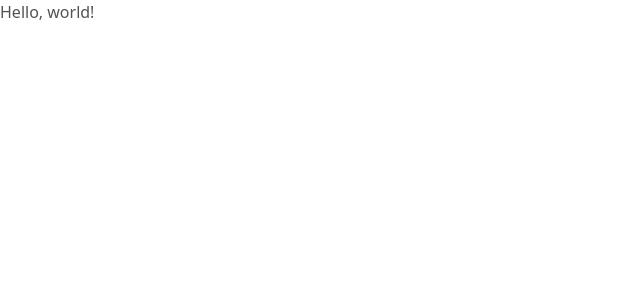
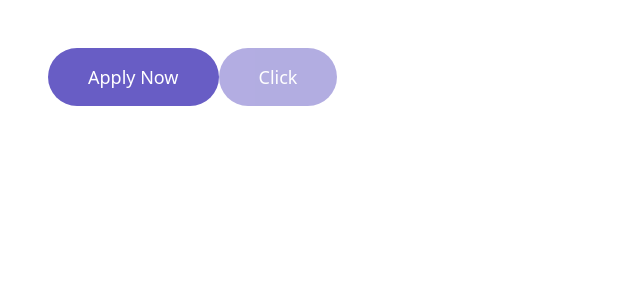
Before and after one commit to NastyaSulina/harbour-space-skill-challenge, a React (Vite) app: page / in a window 1280 px wide. Shown: the top 300 px of the page, without its empty margins (0-640 px from the left). Built offline with nearby package versions, Linux system fonts and the light colour scheme; a web font is replaced by a local one.

Commit message:
add Button component with tests

```diff
--- a/package.json
+++ b/package.json
@@ -37,6 +37,8 @@
         "@types/react": "^19.2.14",
         "@types/react-dom": "^19.2.3",
         "@vitejs/plugin-react": "^5.2.0",
+        "@vitest/coverage-v8": "4.1.4",
+        "clsx": "^2.1.1",
         "eslint": "^9.39.4",
         "eslint-config-prettier": "^10.1.8",
         "eslint-import-resolver-typescript": "^4.4.4",
--- a/src/app/App.tsx
+++ b/src/app/App.tsx
@@ -1,5 +1,10 @@
-function App() {
-    return <div>Hello, world!</div>
-}
+import { Button } from '@shared/ui'
+
+export const App = () => (
+    <main style={{ padding: 48 }}>
+        <Button>Apply Now</Button>
+        <Button isDisabled>Click</Button>
+    </main>
+)
 
 export default App
--- /dev/null
+++ b/src/shared/ui/Button/Button.module.css
@@ -0,0 +1,35 @@
+.root {
+    display: inline-flex;
+    justify-content: center;
+    align-items: center;
+
+    height: 58px;
+    padding: 0 var(--space-10);
+
+    user-select: none;
+
+    font-size: var(--font-size-md);
+    font-weight: var(--font-weight-medium);
+
+    color: var(--color-bg);
+    border-radius: var(--radius-full);
+    background: var(--color-primary);
+
+    transition:
+        background-color 0.2s ease,
+        transform 0.1s ease;
+
+    &:not(:disabled):hover {
+        background: var(--color-primary-hover);
+    }
+
+    &:not(:disabled):active {
+        transform: scale(0.98);
+    }
+}
+
+.disabled {
+    cursor: not-allowed;
+
+    opacity: 0.5;
+}
--- /dev/null
+++ b/src/shared/ui/Button/Button.tsx
@@ -0,0 +1,37 @@
+import cn from 'clsx'
+import { memo, type ButtonHTMLAttributes, type ReactNode, type Ref } from 'react'
+
+import styles from './Button.module.css'
+
+export type ButtonProps = {
+    children: ReactNode
+    isDisabled?: boolean
+    ref?: Ref<HTMLButtonElement>
+} & Omit<ButtonHTMLAttributes<HTMLButtonElement>, 'disabled'>
+
+export const Button = memo(
+    ({
+        children,
+        isDisabled = false,
+        onClick,
+        ref,
+        className,
+        type = 'button',
+        ...rest
+    }: ButtonProps) => {
+        const btnClass = cn(styles.root, { [styles.disabled!]: isDisabled }, className)
+
+        return (
+            <button
+                {...rest}
+                ref={ref}
+                type={type}
+                className={btnClass}
+                disabled={isDisabled}
+                onClick={isDisabled ? undefined : onClick}
+            >
+                {children}
+            </button>
+        )
+    },
+)
--- /dev/null
+++ b/src/shared/ui/Button/index.ts
@@ -0,0 +1,2 @@
+export { Button } from './Button'
+export type { ButtonProps } from './Button'
--- a/src/shared/ui/index.ts
+++ b/src/shared/ui/index.ts
@@ -0,0 +1 @@
+export { Button } from './Button'
```
Also changed, not shown: 2 other files (tests, documents, lock files or other folders).
